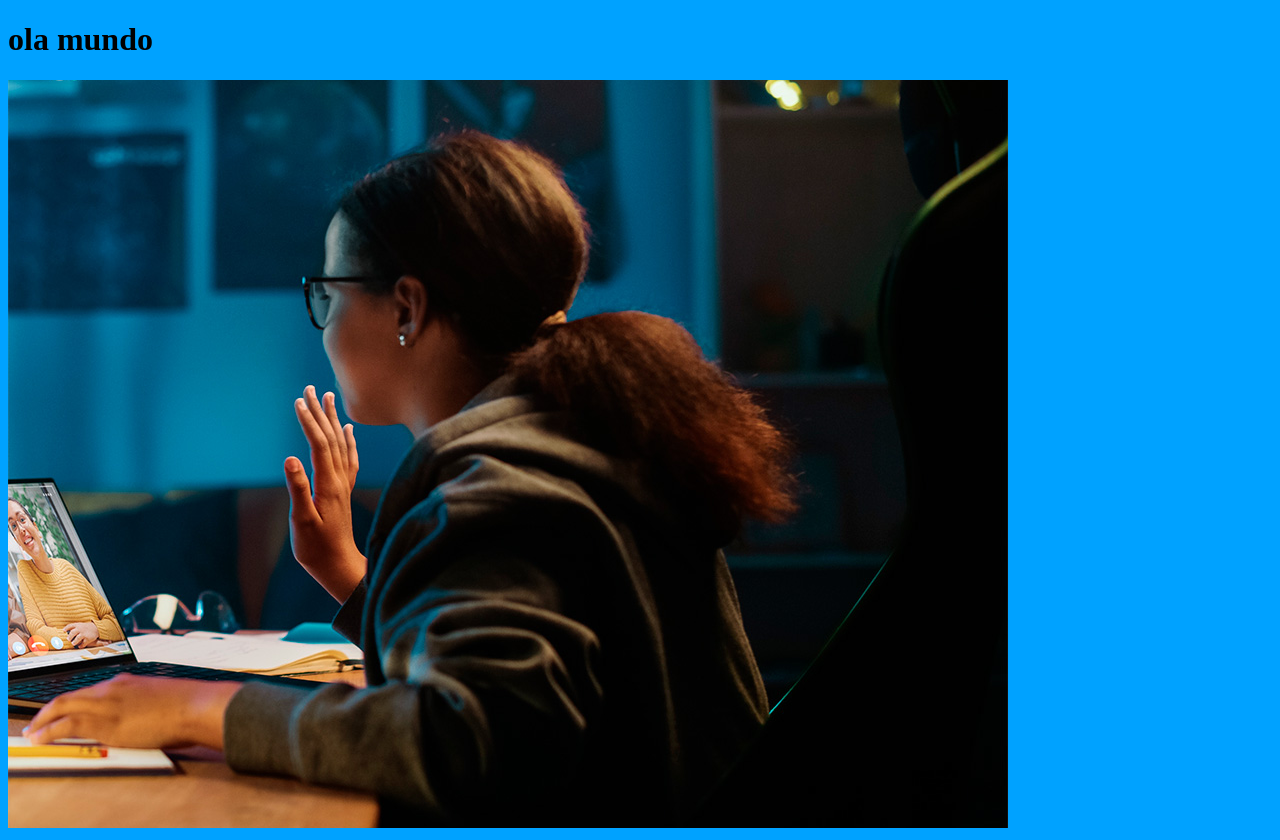
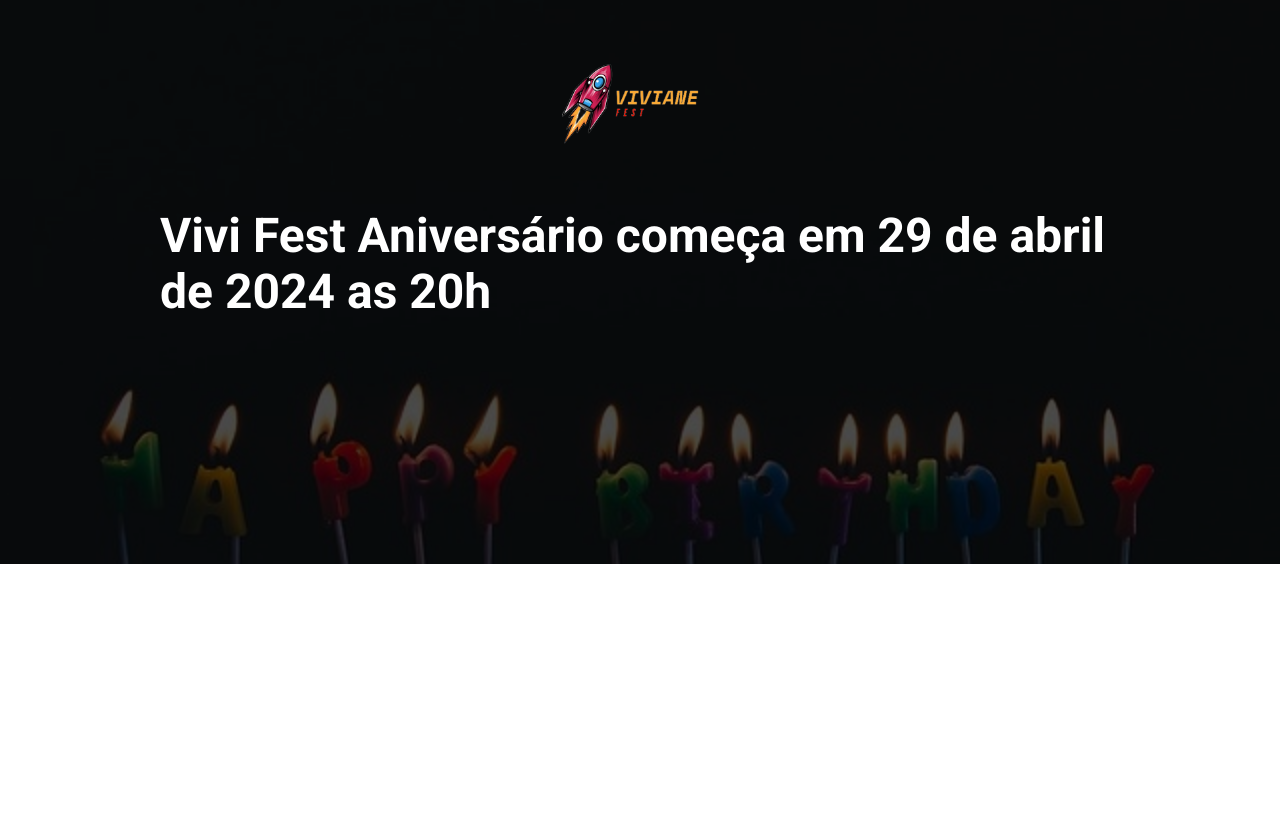
Before and after one commit to vivianezzt/vivifest, a website built with Parcel: page src/index.html in a window 1280 px wide. After the commit the page ends 800 px from the top, so only its background shows below. Built offline with nearby package versions, Linux system fonts and the light colour scheme.

Commit message:
finalizando o header

```diff
--- a/src/index.html
+++ b/src/index.html
@@ -1,15 +1,21 @@
 <!DOCTYPE html>
-<html lang="en">
+<html lang="pt-br">
 <head>
     <meta charset="UTF-8">
     <meta name="viewport" content="width=device-width, initial-scale=1.0">
     <link rel="stylesheet" href="styles/main.scss">
-    <title>Document</title>
+    <link rel="preconnect" href="https://fonts.googleapis.com">
+    <link rel="preconnect" href="https://fonts.gstatic.com" crossorigin>
+    <link href="https://fonts.googleapis.com/css2?family=Roboto:wght@100;300;400;500;700;900&display=swap" rel="stylesheet">
+    <title>Vivi Fest</title>
 </head>
 <body>
-    <h1>ola mundo</h1>
-    <img src="./images/backend.png" alt="">
-
+   <header class="hero">
+    <div class="container">
+        <img class="hero__logo" src="./images/Viviane-transformed.png" alt="">
+        <p class="hero__text">Vivi Fest Aniversário começa em 29 de abril de 2024 as 20h</p>
+    </div>
+   </header>
 
 
 
--- /dev/null
+++ b/src/styles/_hero.scss
@@ -0,0 +1,48 @@
+.hero{
+    padding-top: 64px;
+    padding-bottom: 180px;
+    background-image: url(../images/niver-viv.jpg);
+    background-repeat: no-repeat;
+    background-size: cover;
+    position: relative;
+
+    .container{
+        position: relative;
+    }
+
+    &::before{
+        position: absolute;
+        top: 0;
+        left: 0;
+        width: 100%;
+        height: 100%;
+        background-color: #000;
+        content: '';
+        opacity: 0.7;
+    }
+
+    &__text{
+        margin-top: 64px;
+        margin-bottom: 64px;
+        font-size: 48px;
+        line-height: 56px;
+        font-weight: 700;
+    }
+
+    &__logo {
+        margin: 0 auto;
+        height: 80px;
+        display: block;
+    }
+    @media (max-width: 640px){
+        padding: 40px 0;
+        &__logo{
+            height: 40px;
+        }
+        &__text{
+            font-size: 24px;
+            line-height: 24px;
+            margin: 24px 0;
+        }
+    }
+}
--- a/src/styles/main.scss
+++ b/src/styles/main.scss
@@ -1,3 +1,21 @@
-body{
-    background-color: rgb(0, 162, 255);
+@use 'hero';
+
+*{
+    margin: 0;
+    padding: 0;
+    box-sizing: border-box;
+    font-family: Roboto, sans-serif;
+    color: #fff;
 }
+.container{
+    max-width: 960px;
+    width: 100%;
+    margin: 0 auto;
+
+    @media (max-width: 640px){
+        max-width: 80%;
+    }
+    @media (max-width: 1024px){
+        max-width: 90%;
+    }
+}
```
Also changed, not shown: src/images/borboleta.jpg (added).
